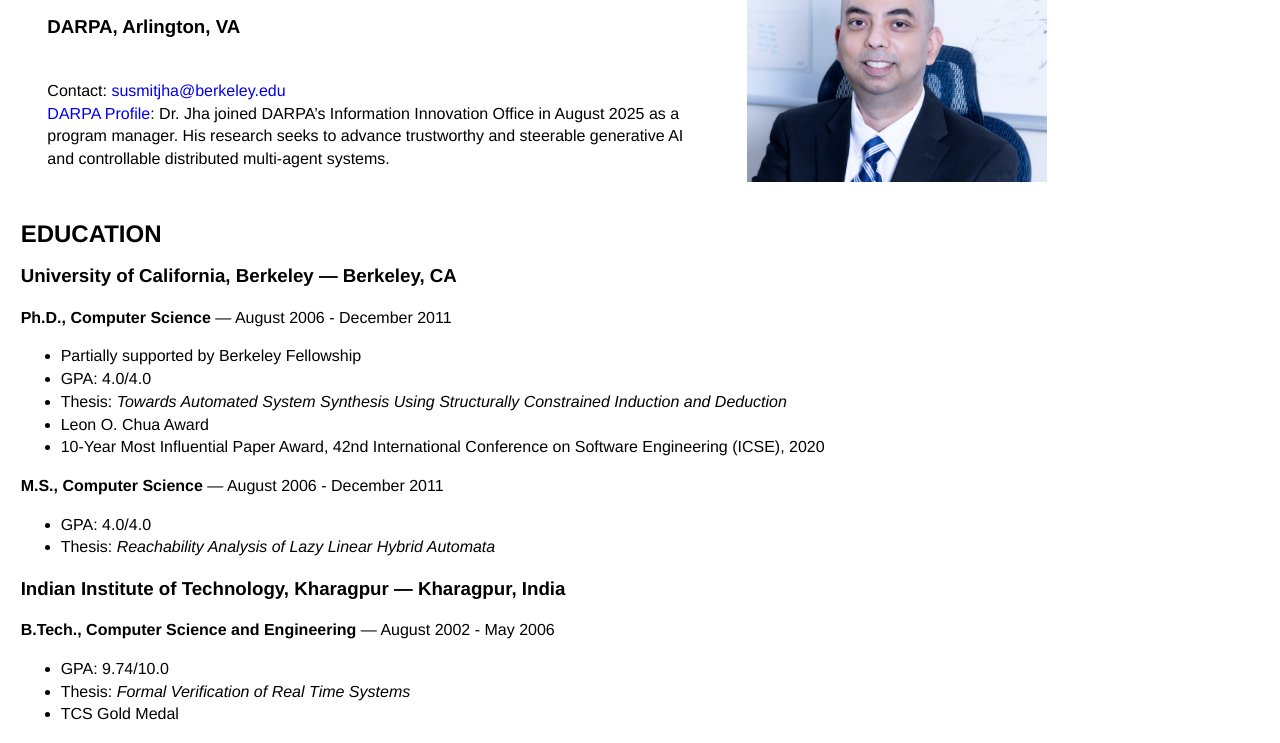
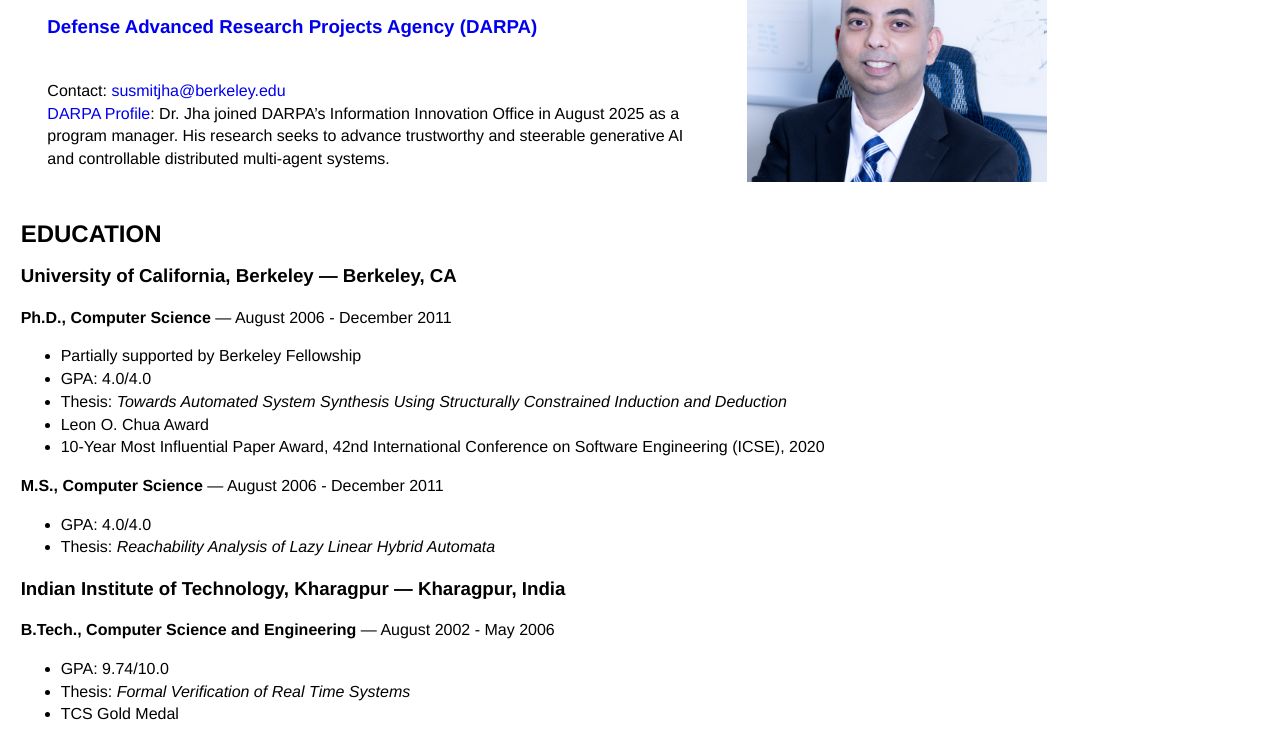
Before and after one commit to susmitjha/susmitjha.github.io, a plain HTML site: page index.html in a window 1280 px wide. Shown: the part 120-863 px from the top of the page. Drawn offline with Linux system fonts and the light colour scheme.

Commit message:
Update reference to include hyperlink

```diff
--- a/index.html
+++ b/index.html
@@ -44,7 +44,7 @@
         <h1>Susmit Jha</h1>
         <p>
           <strong>Program Manager, I2O </strong> &mdash; August 2025 - current <br>
-          <h3>DARPA, Arlington, VA</h3> <br>
+          <h3> <a href="https://www.darpa.mil/"> Defense Advanced Research Projects Agency (DARPA) </a> </h3> <br>
           Contact: <a href="mailto:susmitjha@berkeley.edu">susmitjha@berkeley.edu</a><br>
           <a href="https://www.darpa.mil/about/people/susmit-jha" target="_blank" rel="noopener">DARPA Profile</a>: Dr. Jha joined DARPA’s Information Innovation Office in August 2025 as a program manager. His research seeks to advance trustworthy and steerable generative AI and controllable distributed multi-agent systems. <br>
         </p>
```
